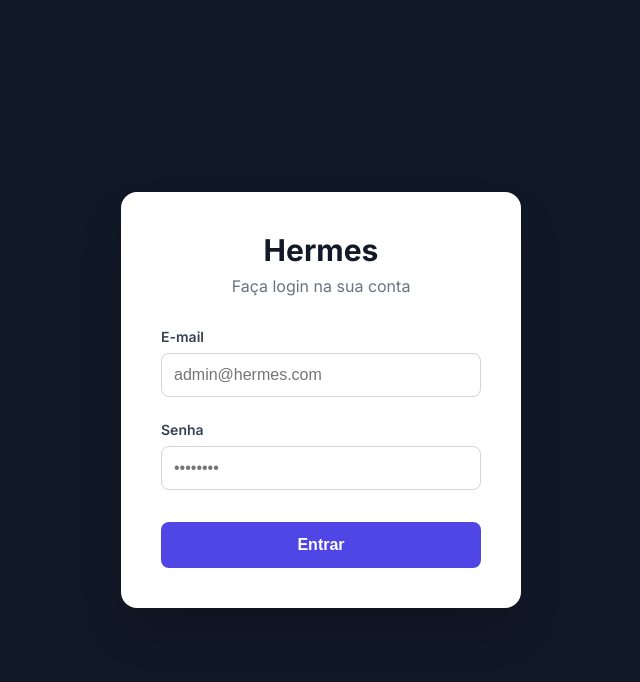
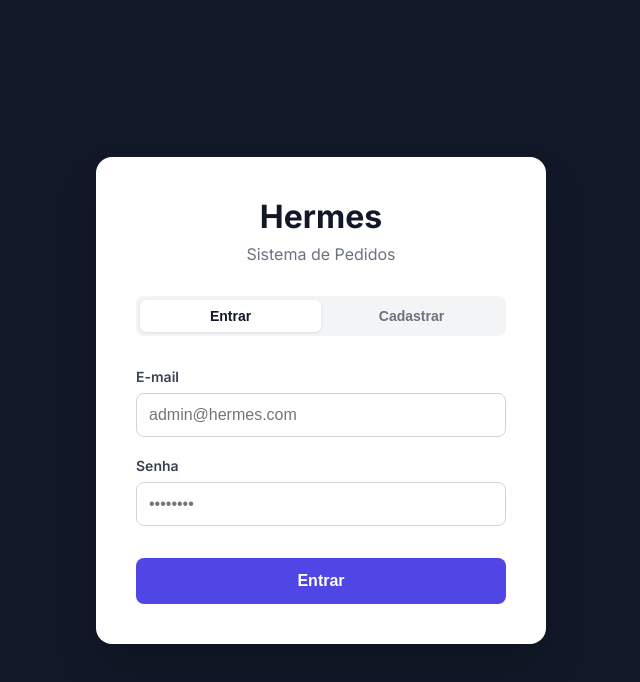
Before and after one commit to MATHEUSele/restaurante-pedidos-sistema-hermes, a Next.js app: page /login in a window 1280 px wide. Shown: the top 682 px of the page, without its empty margins (319-959 px from the left). Built offline with nearby package versions, Linux system fonts and the light colour scheme.

Commit message:
feat: Adiciona tela de cadastro, toggle login/cadastro e script seed do admin

```diff
--- a/app/login/page.tsx
+++ b/app/login/page.tsx
@@ -5,15 +5,29 @@ import { signIn } from "next-auth/react"
 import { useRouter } from "next/navigation"
 
 export default function LoginPage() {
+  const [isLogin, setIsLogin] = useState(true)
+
+  // Estados para Login e Cadastro
+  const [nome, setNome] = useState("")
   const [email, setEmail] = useState("")
   const [password, setPassword] = useState("")
+  const [confirmPassword, setConfirmPassword] = useState("")
+
   const [error, setError] = useState("")
+  const [success, setSuccess] = useState("")
+  const [loading, setLoading] = useState(false)
+
   const router = useRouter()
 
-  const handleLogin = async (e: React.FormEvent) => {
+  const handleSubmit = async (e: React.FormEvent) => {
     e.preventDefault()
     setError("")
+    setSuccess("")
+    setLoading(true)
 
+    try {
+      if (isLogin) {
+        // Fluxo de Login
         const res = await signIn("credentials", {
           email,
           password,
@@ -22,29 +36,133 @@ export default function LoginPage() {
 
         if (res?.error) {
           setError("Credenciais inválidas. Tente novamente.")
+          setLoading(false)
         } else {
-      // O redirect adequado seria feito baseado no perfil,
-      // mas podemos redirecionar para a raiz e deixar o middleware agir
           router.push("/dev")
         }
+      } else {
+        // Fluxo de Cadastro
+        if (password !== confirmPassword) {
+          setError("As senhas não coincidem.")
+          setLoading(false)
+          return
+        }
+
+        const res = await fetch("/api/auth/register", {
+          method: "POST",
+          headers: { "Content-Type": "application/json" },
+          body: JSON.stringify({ nome, email, senha: password }),
+        })
+
+        const data = await res.json()
+
+        if (!res.ok) {
+          setError(data.message || "Erro ao cadastrar. Tente novamente.")
+          setLoading(false)
+          return
+        }
+
+        setSuccess("Cadastro realizado com sucesso! Fazendo login...")
+
+        // Faz o login automaticamente após o cadastro
+        const loginRes = await signIn("credentials", {
+          email,
+          password,
+          redirect: false,
+        })
+
+        if (loginRes?.error) {
+          setError("Erro ao fazer login automático. Por favor, faça login.")
+          setIsLogin(true)
+          setLoading(false)
+        } else {
+          router.push("/dev")
+        }
+      }
+    } catch (err) {
+      console.error(err)
+      setError("Ocorreu um erro inesperado. Tente novamente.")
+      setLoading(false)
+    }
+  }
+
+  const toggleMode = () => {
+    setIsLogin(!isLogin)
+    setError("")
+    setSuccess("")
+    setNome("")
+    setEmail("")
+    setPassword("")
+    setConfirmPassword("")
   }
 
   return (
     <div style={{ display: "flex", alignItems: "center", justifyContent: "center", minHeight: "100vh", backgroundColor: "#111827", fontFamily: "Inter, sans-serif" }}>
-      <form onSubmit={handleLogin} style={{ background: "white", padding: "2.5rem", borderRadius: "1rem", width: "100%", maxWidth: "400px", boxShadow: "0 25px 50px -12px rgba(0, 0, 0, 0.25)" }}>
+      <div style={{ background: "white", padding: "2.5rem", borderRadius: "1rem", width: "100%", maxWidth: "450px", boxShadow: "0 25px 50px -12px rgba(0, 0, 0, 0.25)" }}>
 
         <div style={{ textAlign: "center", marginBottom: "2rem" }}>
-          <h1 style={{ fontSize: "1.875rem", fontWeight: "bold", color: "#111827", margin: 0 }}>Hermes</h1>
-          <p style={{ color: "#6B7280", marginTop: "0.5rem" }}>Faça login na sua conta</p>
+          <h1 style={{ fontSize: "2rem", fontWeight: "bold", color: "#111827", margin: 0 }}>Hermes</h1>
+          <p style={{ color: "#6B7280", marginTop: "0.5rem" }}>Sistema de Pedidos</p>
         </div>
 
+        {/* Toggle Login/Cadastro */}
+        <div style={{ display: "flex", marginBottom: "2rem", background: "#F3F4F6", borderRadius: "0.5rem", padding: "0.25rem" }}>
+          <button
+            type="button"
+            onClick={() => setIsLogin(true)}
+            style={{
+              flex: 1, padding: "0.5rem", borderRadius: "0.375rem", border: "none", fontSize: "0.875rem", fontWeight: 600, cursor: "pointer", transition: "all 0.2s",
+              background: isLogin ? "white" : "transparent",
+              color: isLogin ? "#111827" : "#6B7280",
+              boxShadow: isLogin ? "0 1px 3px rgba(0,0,0,0.1)" : "none"
+            }}
+          >
+            Entrar
+          </button>
+          <button
+            type="button"
+            onClick={() => setIsLogin(false)}
+            style={{
+              flex: 1, padding: "0.5rem", borderRadius: "0.375rem", border: "none", fontSize: "0.875rem", fontWeight: 600, cursor: "pointer", transition: "all 0.2s",
+              background: !isLogin ? "white" : "transparent",
+              color: !isLogin ? "#111827" : "#6B7280",
+              boxShadow: !isLogin ? "0 1px 3px rgba(0,0,0,0.1)" : "none"
+            }}
+          >
+            Cadastrar
+          </button>
+        </div>
+
+        <form onSubmit={handleSubmit}>
           {error && (
             <div style={{ background: "#FEE2E2", color: "#B91C1C", padding: "0.75rem", borderRadius: "0.5rem", marginBottom: "1.5rem", fontSize: "0.875rem", textAlign: "center" }}>
               {error}
             </div>
           )}
 
-        <div style={{ marginBottom: "1.5rem" }}>
+          {success && (
+            <div style={{ background: "#D1FAE5", color: "#065F46", padding: "0.75rem", borderRadius: "0.5rem", marginBottom: "1.5rem", fontSize: "0.875rem", textAlign: "center" }}>
+              {success}
+            </div>
+          )}
+
+          {!isLogin && (
+            <div style={{ marginBottom: "1.25rem" }}>
+              <label style={{ display: "block", color: "#374151", fontSize: "0.875rem", fontWeight: 600, marginBottom: "0.5rem" }}>
+                Nome
+              </label>
+              <input
+                type="text"
+                value={nome}
+                onChange={(e) => setNome(e.target.value)}
+                required={!isLogin}
+                style={{ width: "100%", padding: "0.75rem", borderRadius: "0.5rem", border: "1px solid #D1D5DB", boxSizing: "border-box", fontSize: "1rem" }}
+                placeholder="Seu nome"
+              />
+            </div>
+          )}
+
+          <div style={{ marginBottom: "1.25rem" }}>
             <label style={{ display: "block", color: "#374151", fontSize: "0.875rem", fontWeight: 600, marginBottom: "0.5rem" }}>
               E-mail
             </label>
@@ -54,11 +172,11 @@ export default function LoginPage() {
               onChange={(e) => setEmail(e.target.value)}
               required
               style={{ width: "100%", padding: "0.75rem", borderRadius: "0.5rem", border: "1px solid #D1D5DB", boxSizing: "border-box", fontSize: "1rem" }}
-            placeholder="admin@hermes.com"
+              placeholder={isLogin ? "admin@hermes.com" : "seu@email.com"}
             />
           </div>
 
-        <div style={{ marginBottom: "2rem" }}>
+          <div style={{ marginBottom: isLogin ? "2rem" : "1.25rem" }}>
             <label style={{ display: "block", color: "#374151", fontSize: "0.875rem", fontWeight: 600, marginBottom: "0.5rem" }}>
               Senha
             </label>
@@ -72,15 +190,37 @@ export default function LoginPage() {
             />
           </div>
 
+          {!isLogin && (
+            <div style={{ marginBottom: "2rem" }}>
+              <label style={{ display: "block", color: "#374151", fontSize: "0.875rem", fontWeight: 600, marginBottom: "0.5rem" }}>
+                Confirmar Senha
+              </label>
+              <input
+                type="password"
+                value={confirmPassword}
+                onChange={(e) => setConfirmPassword(e.target.value)}
+                required={!isLogin}
+                style={{ width: "100%", padding: "0.75rem", borderRadius: "0.5rem", border: "1px solid #D1D5DB", boxSizing: "border-box", fontSize: "1rem" }}
+                placeholder="••••••••"
+              />
+            </div>
+          )}
+
           <button
             type="submit"
-          style={{ width: "100%", padding: "0.875rem", background: "#4F46E5", color: "white", border: "none", borderRadius: "0.5rem", fontSize: "1rem", fontWeight: 600, cursor: "pointer", transition: "background 0.2s" }}
-          onMouseOver={(e) => e.currentTarget.style.background = "#4338CA"}
-          onMouseOut={(e) => e.currentTarget.style.background = "#4F46E5"}
+            disabled={loading}
+            style={{
+              width: "100%", padding: "0.875rem", background: "#4F46E5", color: "white", border: "none",
+              borderRadius: "0.5rem", fontSize: "1rem", fontWeight: 600, cursor: loading ? "not-allowed" : "pointer",
+              transition: "background 0.2s", opacity: loading ? 0.7 : 1
+            }}
+            onMouseOver={(e) => { if(!loading) e.currentTarget.style.background = "#4338CA" }}
+            onMouseOut={(e) => { if(!loading) e.currentTarget.style.background = "#4F46E5" }}
           >
-          Entrar
+            {loading ? "Processando..." : (isLogin ? "Entrar" : "Cadastrar")}
           </button>
         </form>
       </div>
+    </div>
   )
 }
```
Also changed, not shown: app/api/auth/register/route.ts (added, +55 -0 lines), package.json (+6 -1 lines), prisma/seed.ts (added, +43 -0 lines), 1 other file (tests, documents, lock files or other folders). Lines whose indentation alone changed are shown as unchanged.
